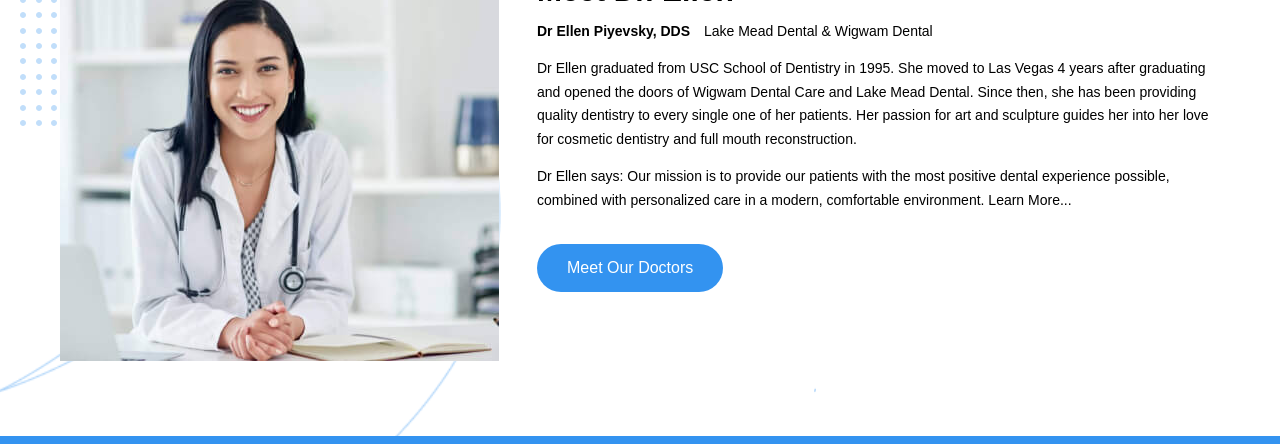
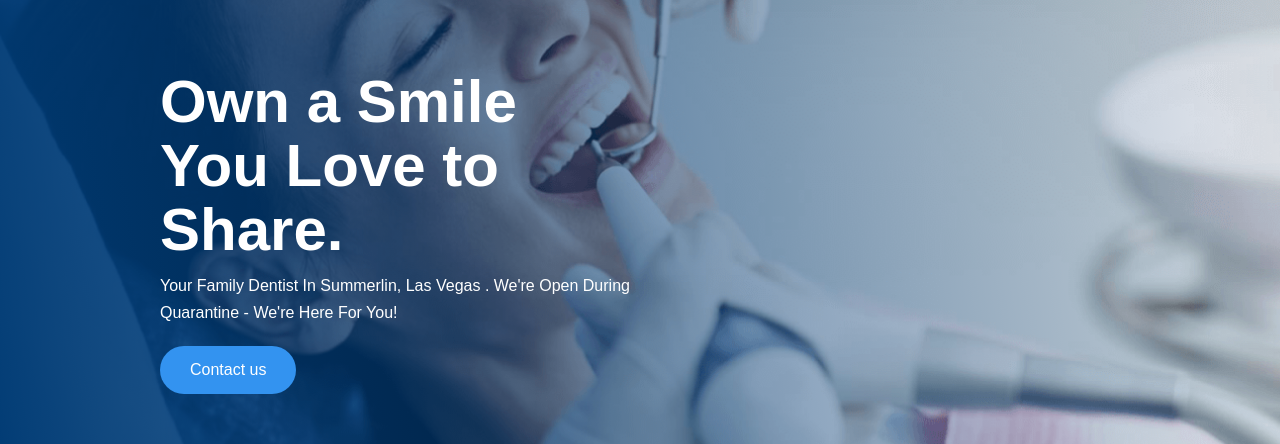
Before and after one commit to idenispankov/lake_mead_dental_next_js, a Next.js app: page / in a window 1280 px wide. Shown: the part 225-669 px from the top of the page. Built offline with nearby package versions, Linux system fonts and the light colour scheme.

Commit message:
Button component in homeBanner

```diff
--- a/components/HomeBanner.js
+++ b/components/HomeBanner.js
@@ -1,7 +1,7 @@
 import homeBannerStyles from '../styles/HomeBanner.module.css';
-import Link from 'next/link';
+import Button from '../components/Button';
 
-export default function HomeBanner() {
+export default function HomeBanner({ linkTo, buttonText }) {
   return (
     <>
       <div className={homeBannerStyles.banner}>
@@ -14,9 +14,7 @@ export default function HomeBanner() {
               {`Your Family Dentist In Summerlin, Las Vegas . We're Open During
               Quarantine - We're Here For You!`}
             </p>
-            <Link href='/contact-us'>
-              <a className={homeBannerStyles.button}>Contact us</a>
-            </Link>
+            <Button linkTo='/contact-us' buttonText='Contact us' />
           </div>
         </div>
       </div>
--- a/pages/index.js
+++ b/pages/index.js
@@ -29,7 +29,7 @@ export default function Home() {
         />
         <link rel='manifest' href='/site.webmanifest' />
       </Head>
-      {/* <HomeBanner /> */}
+      <HomeBanner />
       <HomeDoctor />
     </div>
   );
--- a/styles/HomeBanner.module.css
+++ b/styles/HomeBanner.module.css
@@ -32,19 +32,7 @@
 .text {
   color: #fff;
   line-height: 27px;
-  padding-bottom: 40px;
-}
-
-.button {
-  background: #3393f0;
-  color: #fff;
-  padding: 15px 30px;
-  border-radius: 100px;
-  transition: all 0.3s linear;
-}
-
-.button:hover {
-  background-color: #02509e;
+  padding-bottom: 20px;
 }
 
 @media screen and (max-width: 768px) {
```
